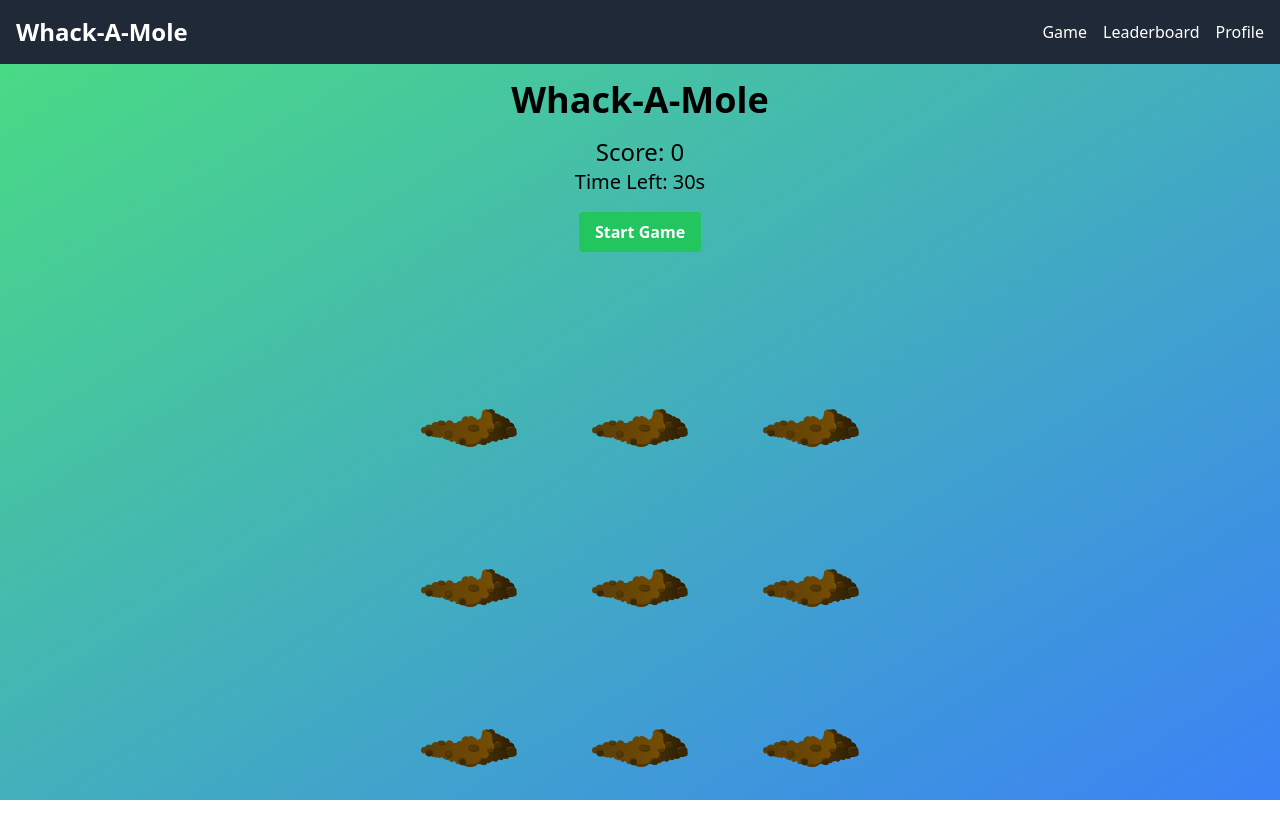
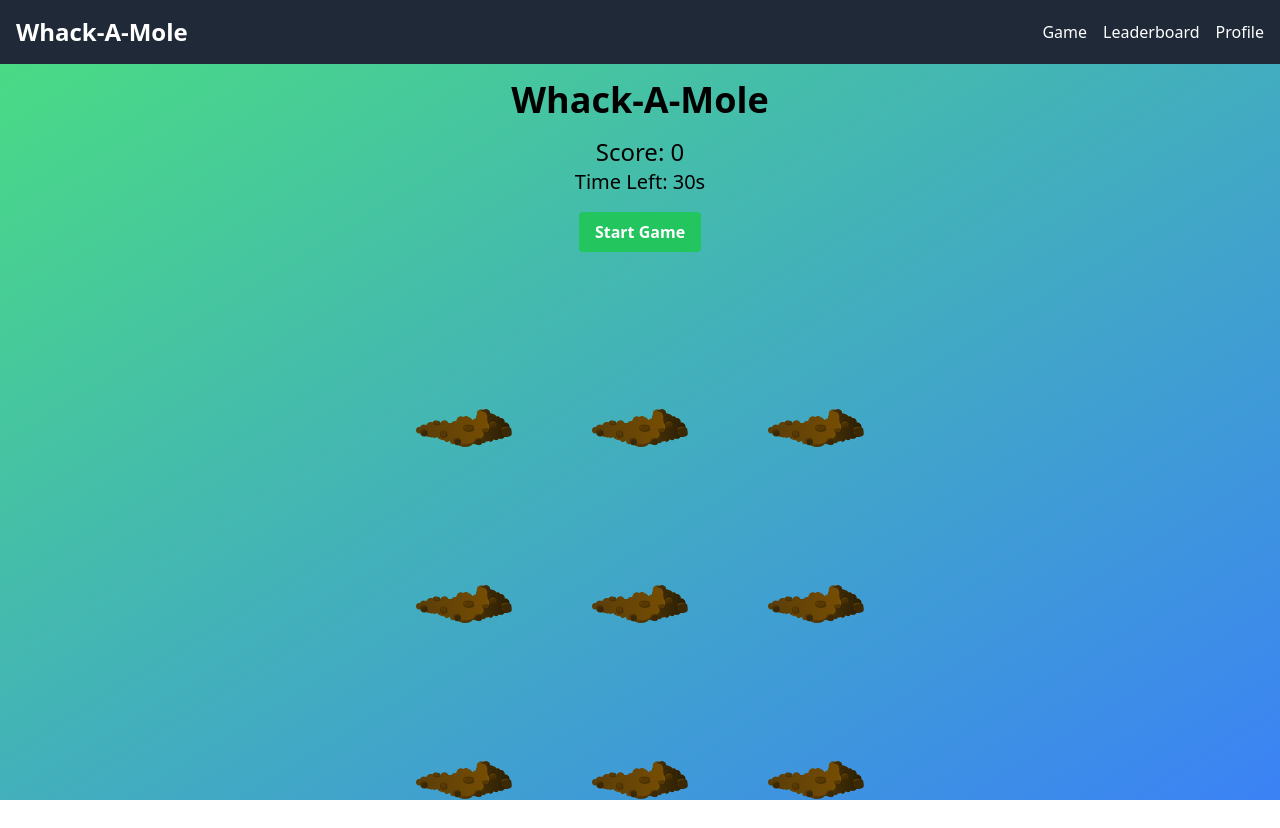
Before and after one commit to neogismm/shram-assignment, a React (Vite) app in the folder frontend/: page / in a window 1280 px wide. Before the commit the page ends 800 px from the top, so only its background shows below. Built offline with nearby package versions, Linux system fonts and the light colour scheme.

Commit message:
bomb gif added on whack

```diff
--- a/frontend/src/components/Mole.jsx
+++ b/frontend/src/components/Mole.jsx
@@ -1,11 +1,32 @@
+import { useState, useEffect } from "react";
 import { motion } from "framer-motion";
 import dirtImg from "../assets/dirt.svg";
 import moleImg from "../assets/mole.svg";
+import bombGif from "../assets/bomb.gif";
 
 export default function Mole({ isActive, onWhack }) {
+  const [showBomb, setShowBomb] = useState(false);
+
+  useEffect(() => {
+    let timer;
+    if (showBomb) {
+      timer = setTimeout(() => {
+        setShowBomb(false);
+      }, 800); // Adjust this duration as needed
+    }
+    return () => clearTimeout(timer);
+  }, [showBomb]);
+
+  const handleWhack = () => {
+    if (isActive) {
+      setShowBomb(true);
+      onWhack();
+    }
+  };
+
   return (
     <motion.div
-      className="bg-brown-600 w-24 h-24 rounded-full mx-auto cursor-pointer"
+      className="bg-brown-600 w-24 h-24 rounded-full mx-auto cursor-pointer relative"
       animate={{
         y: isActive ? [0, -50, 0] : 0,
       }}
@@ -14,7 +35,7 @@ export default function Mole({ isActive, onWhack }) {
         stiffness: 500,
         damping: 30,
       }}
-      onClick={onWhack}
+      onClick={handleWhack}
     >
       <motion.div
         className="w-full h-full bg-brown-800 relative overflow-hidden"
@@ -27,11 +48,20 @@ export default function Mole({ isActive, onWhack }) {
           damping: 30,
         }}
       >
-        {isActive && (
-          <img src={moleImg} alt="dirt" className="w-full h-full" />
+        {isActive && !showBomb && (
+          <img src={moleImg} alt="Mole" className="w-full h-full" />
         )}
       </motion.div>
-      <img src={dirtImg} alt="dirt" className="w-full h-full " />
+      <div className="relative w-full h-full">
+        <img src={dirtImg} alt="Dirt" className="w-full h-full" />
+        {showBomb && (
+          <img
+            src={bombGif}
+            alt="Explosion"
+            className="absolute -top-20 left-0 w-full h-full"
+          />
+        )}
+      </div>
     </motion.div>
   );
 }
--- a/frontend/src/components/WhackAMole.jsx
+++ b/frontend/src/components/WhackAMole.jsx
@@ -83,7 +83,7 @@ export default function WhackAMole({ score, setScore }) {
           Start Game
         </button>
       )}
-      <div className="grid grid-cols-3 gap-16 max-w-md mx-auto mt-8">
+      <div className="grid grid-cols-3 gap-20 max-w-md mx-auto mt-8">
         {activeMoles.map((isActive, index) => (
           <Mole
             key={index}
```
